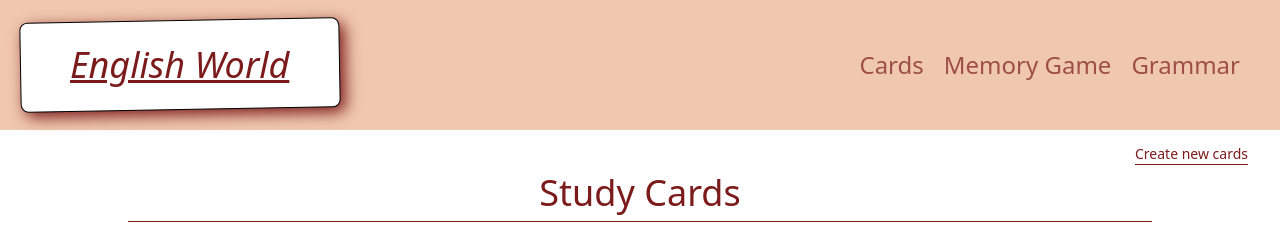
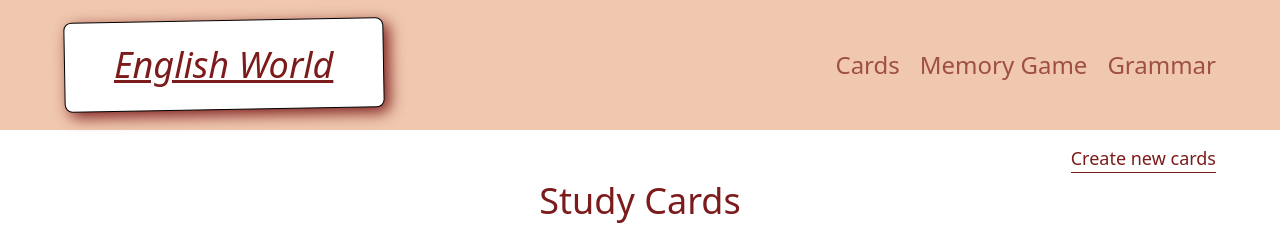
Before and after one commit to balazs21mate/English_world, a React (Create React App) app in the folder english_world_ui/: page / in a window 1280 px wide. Shown: the top 225 px of the page. Built offline with nearby package versions, Linux system fonts and the light colour scheme; no server answers.

Commit message:
change Cards.js, Navbar.js style

```diff
--- a/english_world_ui/src/components/Navbar.js
+++ b/english_world_ui/src/components/Navbar.js
@@ -16,18 +16,18 @@ function Navbar(props){
     }
 
     return(
-        <div className="w-screen fixed top-0 z-10 p-5 flex flex-col text-secondary_color bg-primary">
-            <div className="flex justify-between">
+        <div className="w-screen fixed top-0 z-10 py-5 flex flex-col text-secondary_color bg-primary">
+            <div className="flex justify-between w-[90%] mx-auto">
                 <Link to="/" className='w-[10rem] md:w-[15rem] lg:w-80'><div className={`text-lg md:text-4xl shadow-card flex justify-center items-center text-secondary_color w-full italic h-full bg-white lg:p-2 border-solid border underline decoration-black-solid border-black decoration-solid rounded-lg mb-8 -rotate-1`}><div className='rotate-1'>English World</div></div></Link>
                 <div className="hidden md:flex items-center text-2xl">
                     <Link to="/" className="mr-5 text-nav_menu hover:text-nav_menu_hover transition-colors" href="/">Cards</Link>
                     <Link to="/memory_game" className="mr-5 text-nav_menu hover:text-nav_menu_hover transition-colors" href="/">Memory Game</Link>
-                    <Link to="/grammar" className="mr-5 text-nav_menu hover:text-nav_menu_hover transition-colors" href="/">Grammar</Link>
+                    <Link to="/grammar" className="text-nav_menu hover:text-nav_menu_hover transition-colors" href="/">Grammar</Link>
                 </div>
                 <MenuIcon className={`w-7 cursor-pointer ${navbarMenu? "hidden": "block"} md:hidden`} onClick={set_navbar_menu_true}/>
                 <XCircleIcon className={`w-7 cursor-pointer ${navbarMenu? "block": "hidden"} md:hidden`} onClick={set_navbar_menu_false}/>
             </div>
-            <div className={`${navbarMenu? "flex": "hidden"} flex-col items-end mt-5 md:hidden text-2xl`}>
+            <div className={`${navbarMenu? "flex": "hidden"} flex-col items-start mt-5 md:hidden text-2xl`}>
                 <hr className='w-full mb-2 border-b-solid border-secondary_color'></hr>
                 <Link to="/" className="p-1 text-nav_menu hover:text-nav_menu_hover transition-colors" href="/" onClick={set_navbar_menu_false}>Cards</Link>
                 <Link to="/memory_game" className="p-1 text-nav_menu hover:text-nav_menu_hover transition-colors" href="/" onClick={set_navbar_menu_false}>Memory Game</Link>
--- a/english_world_ui/src/components/pages/cards/Cards.js
+++ b/english_world_ui/src/components/pages/cards/Cards.js
@@ -16,7 +16,9 @@ function Cards(){
 
     return(
         <div className="flex flex-col items-center">
-          <Link to='/create' className="text-sm self-end mr-8 text-secondary_color border-b border-secondary_color">Create new cards</Link>
+          <div className='flex justify-end mx-auto w-[90%]'>
+            <Link to='/create' className="text-sm md:text-lg text-secondary_color border-b border-secondary_color">Create new cards</Link>
+          </div>
           <PagesTitle title='Study Cards'/>
           <div className='w-full lg:w-[80%] flex flex-col lg:flex-row justify-around items-center lg:items-start'>
               <SearchBar set_card_item={setCardItem}/>
```
